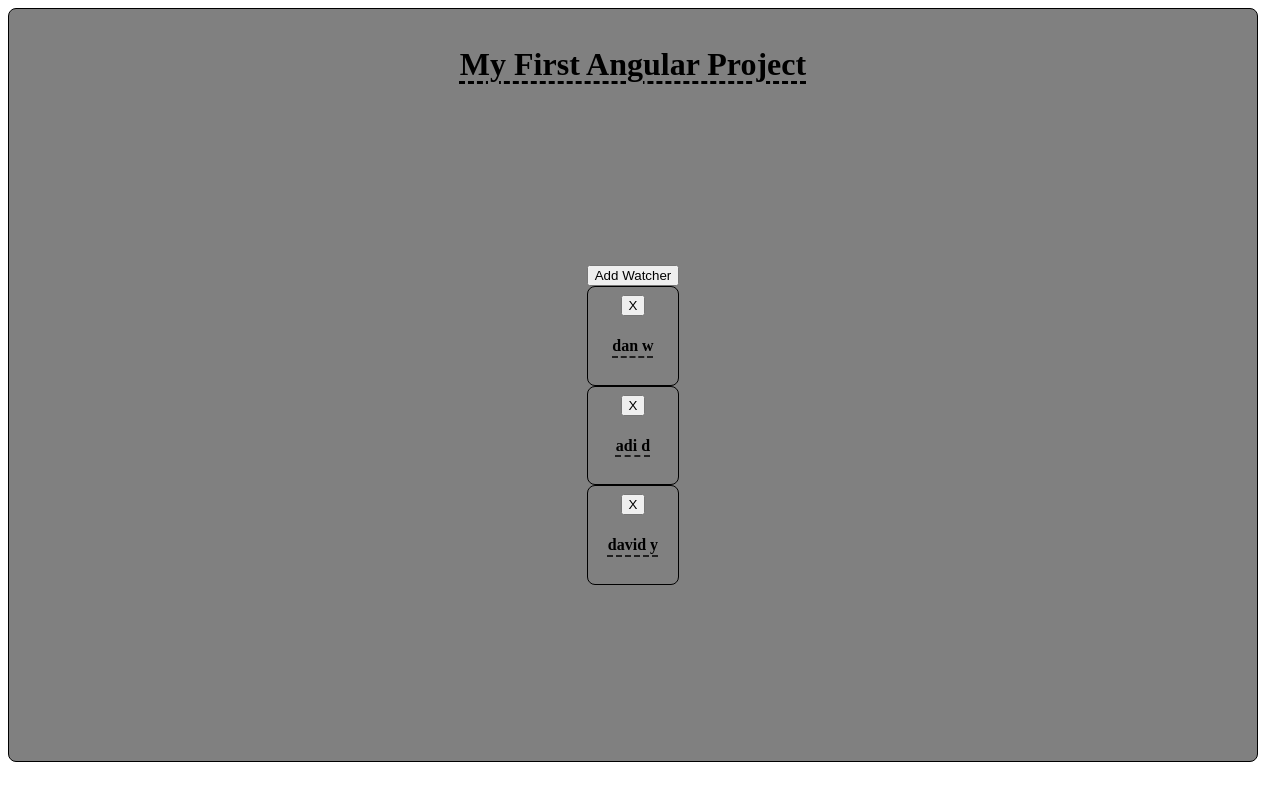
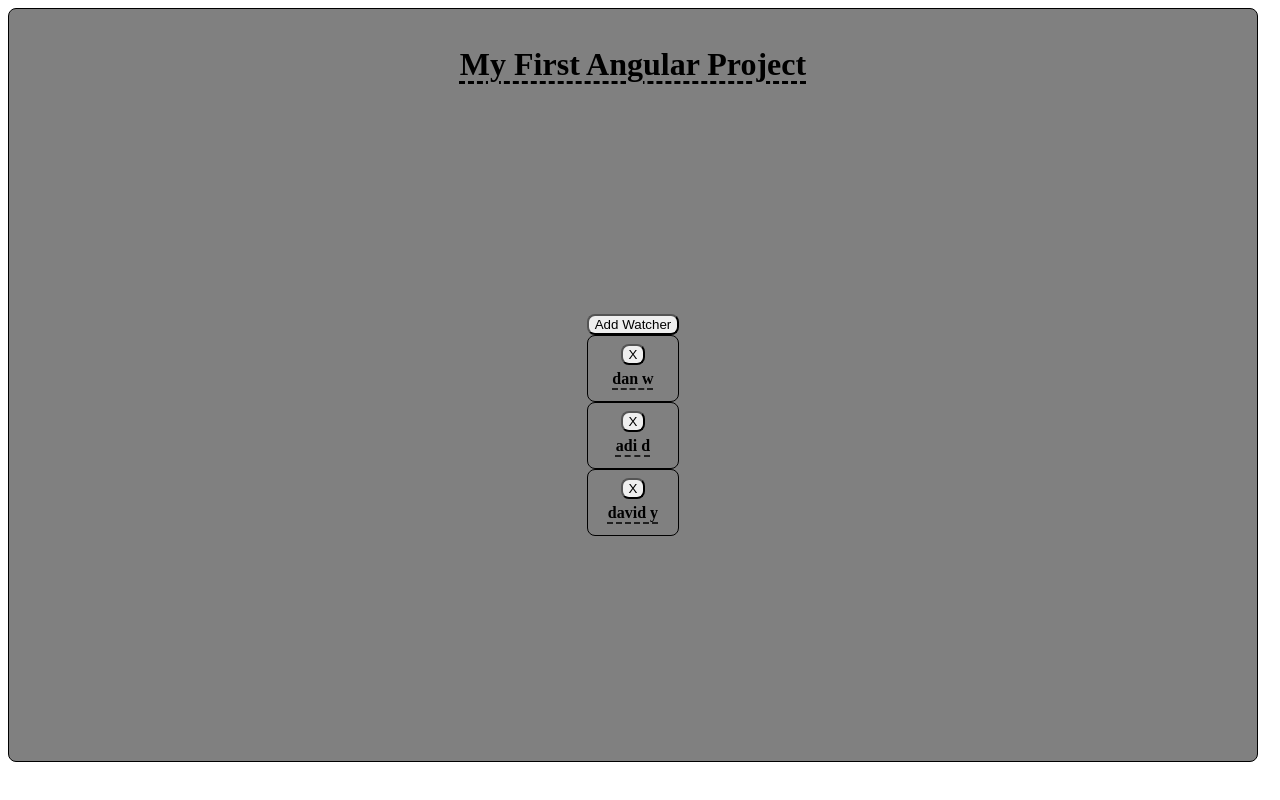
Before and after one commit to WDD-CODER/My-First-Lagecy-Angular-Project, an Angular app: page / in a window 1280 px wide. Built offline with nearby package versions, Linux system fonts and the light colour scheme.

Commit message:
style(global): add button and layout refinements

```diff
--- a/src/app/app-root/app.scss
+++ b/src/app/app-root/app.scss
@@ -1,6 +1,9 @@
+h1 {
+    text-align: center;
+    text-decoration: underline dashed;
+    text-underline-offset: 5px;
+}
 
-    h1 {
-        text-align: center;
-        text-decoration: underline dashed;
-        text-underline-offset: 5px;
-    }
+.done {
+    background-color: green;
+}
--- a/src/styles.scss
+++ b/src/styles.scss
@@ -12,9 +12,17 @@
     border-radius: 1vh;
     border: 1px black solid;
 
- h4 {
+    h4 {
+        margin: 5px;
         text-align: center;
         text-decoration: underline dashed black;
         text-underline-offset: 5px;
     }
+
+
+    button {
+        display: grid;
+        width: fit-content;
+        border-radius: 1vh;
+    }
 }
```
